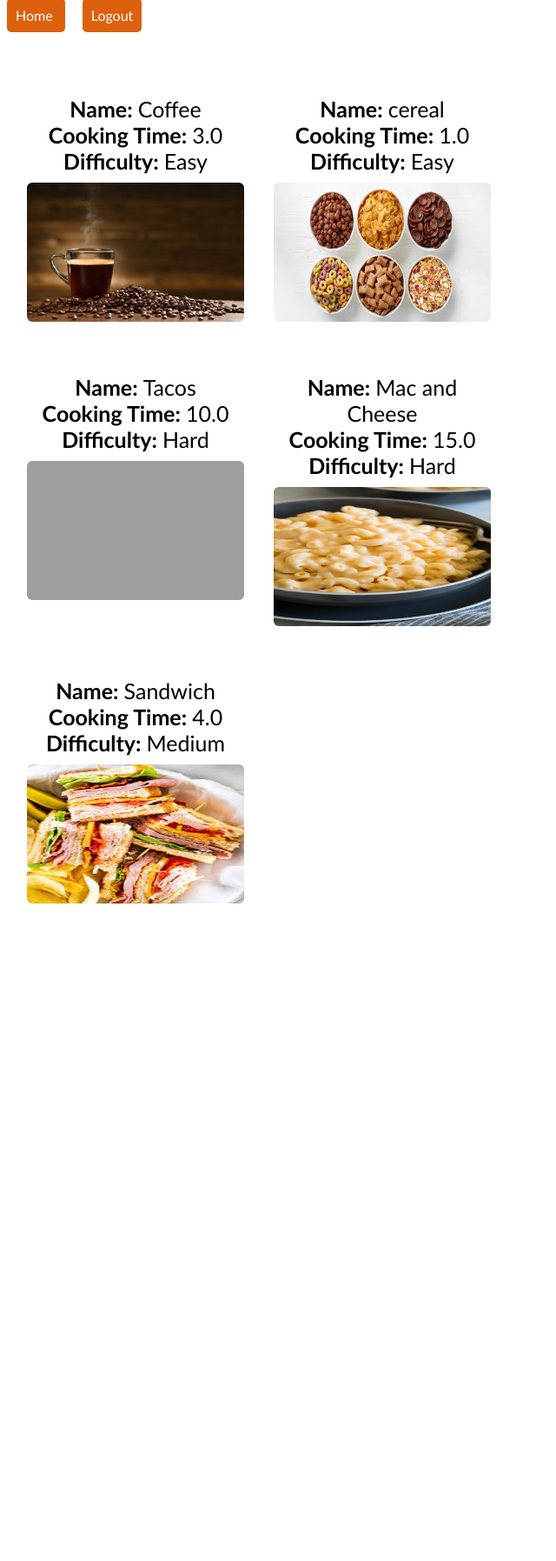
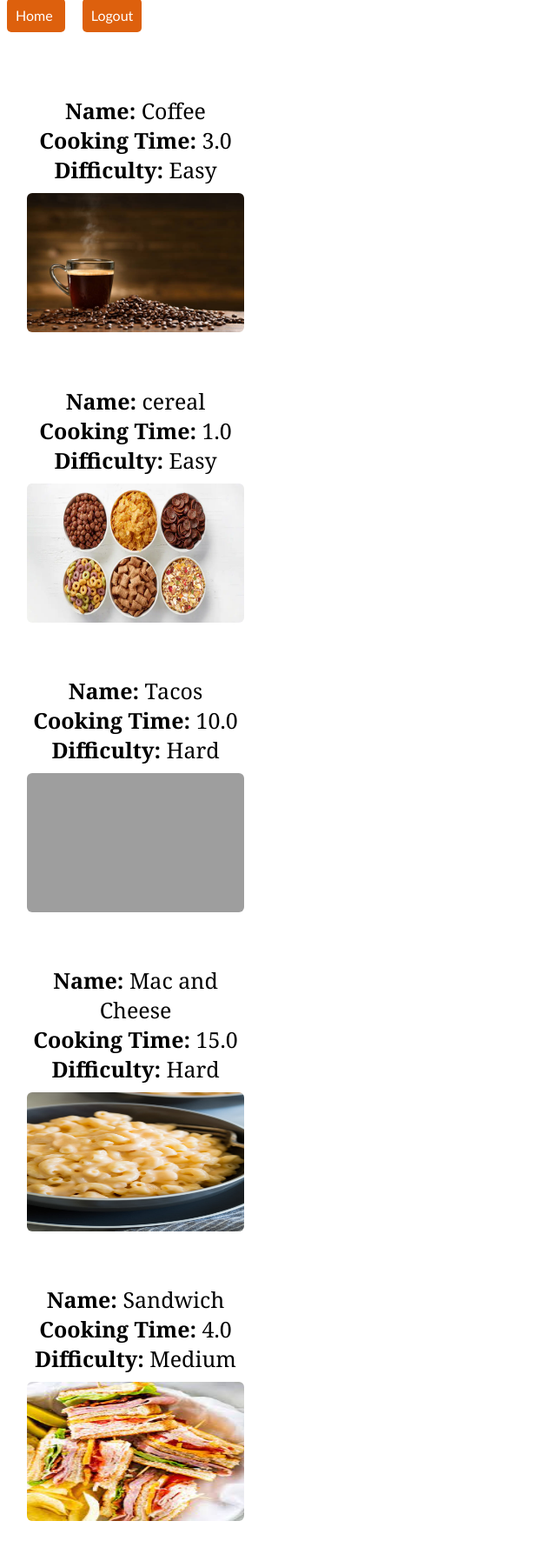
Before and after one commit to MichaelHagler/recipe-app, a Django app: page /list/ in a window 1280 px wide. Shown: the whole page at 87% size, without its empty margins (0-640 px from the left). Before the commit the page ends 1039 px from the top, so only its background shows below. Run offline with Django 4.2, Linux system fonts and the light colour scheme; a user stored in the database is signed in; data comes from the database, SQL or seed files in the repository; grey boxes are pictures that could not be loaded.

Commit message:
updating styles

```diff
--- a/recipes/static/recipes/css/styles.css
+++ b/recipes/static/recipes/css/styles.css
@@ -8,7 +8,7 @@
 
 .recipe_grid {
   display: grid;
-  grid-template-columns: 1fr 1fr 1fr 1fr;
+  grid-template-columns: 2fr 5fr;
   grid-gap: 17px;
   padding: 23px 23px 23px 23px;
   width: 50vh;
@@ -23,7 +23,7 @@
   border-radius: 20px;
   margin-top: 8px;
   margin-bottom: 8px;
-  font-family: 'Roboto Mono', 'Calibri', 'Trebuchet MS', sans-serif;
+  font-family: 'Frank Ruhl Libre' ,Georgia, serif;
 }
 
 .food_images {
@@ -45,14 +45,14 @@
 }
 
 .details_modal {
-  width: 55%;
+  max-width: 500px;
   background-color: rgba(255, 255, 255, 0.5);
   border-radius: 10px;
   padding: 25px;
-  box-shadow: 5px 10px 15px;
+  box-shadow: 5px 10px 10px;
   margin: 0 auto;
   margin-top: 10vh;
-  font-family: 'Gill Sans', 'Gill Sans MT', Calibri, 'Trebuchet MS', sans-serif;
+  font-family: 'Frank Ruhl Libre' ,Georgia, serif;
 }
 
 .details_body {
```
